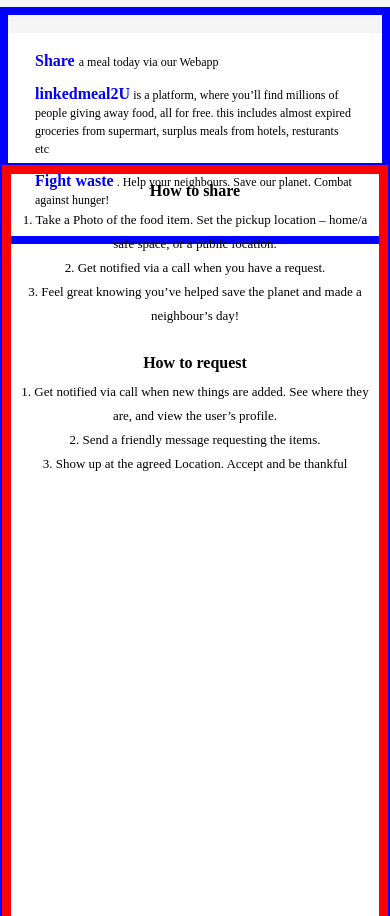
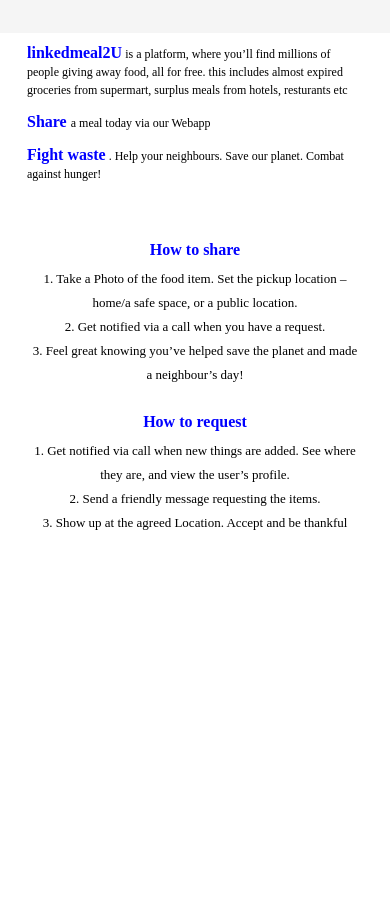
Before and after one commit to mary699/zerohunger, a plain HTML site: page index.html in a window 390 px wide. Shown: the part 507-1423 px from the top of the page. Drawn offline with Linux system fonts and the light colour scheme.

Commit message:
update page

```diff
--- a/css/main.css
+++ b/css/main.css
@@ -23,7 +23,6 @@ nav {
     font-weight: bolder;
 }
 .menuBox {
-    /* display: none; */
     flex: 4.5;
     padding-left: 10%;
 }
@@ -83,7 +82,6 @@ nav {
 /* section top styling */
 
 .tops{
-/* border: 6px solid red; */
 height: 40px;
 background-color: rgb(252, 179, 45);
 }
@@ -105,27 +103,23 @@ color: white;
 }
 
 .tops-one{
-/* border: 5px solid blue; */
 height: 400px;
 background-color: rgb(245, 245, 245);
 display: flex;
 width: 100%;
 }
 .tops-boxone{
-   /* border: 3px solid red; */
    width: 40%;
  float: left;
  margin: 5%  70px ;
 }
 
 .tops-boxtwo{
-    /* border: 3px solid blue; */
    float: right;
    width: 40%;
    margin-top: 40px;
  }
  .tops-boxtwo-text{
-    /* border: 8px solid red; */
     padding: 24px 20px 20px 20px;
  }
  .text{
@@ -142,16 +136,14 @@ font-weight: bolder;
 font-size: 22px;
  }
 
- /* section boxes */
+ /* section middles */
 #middles{
-    border: 2px solid blue;
     height: 55vh;
     display: block;
 
 
 }
 .middles-group{
-    border: 9px solid red;
     height: 55vh;
     margin: 0px 30px;
     display: block;
@@ -164,17 +156,18 @@ font-size: 22px;
 }
 .group-one h1{
     padding: 10px;
+    color: blue;
 }
+
+
+
+/* contact-all */
 
 
 
 
 
 
-
-
-
-/* services */
 
 
 
@@ -269,7 +262,6 @@ font-size: 22px;
         display: block;
         width: 100%;
         margin: 5px 0px 90px 0px ;
-        border: 8px solid blue;
      }
      .tops-boxtwo-text{
      padding-top: 0px;
@@ -288,19 +280,18 @@ font-size: 22px;
     /* middleboxes */
 
      #middles{
-         /* border: 2px solid red; */
          position: absolute;
          padding: 0px;
          bottom: 0px;
         top: 670px;
         right: 0px;
         left: 0px;
-   height: 90vh;
+        height: 300vh;
      }
      .middles-group{
-        margin: 0px;
+        margin-top:70px;
         display: block;
-        height: 90vh;
+        height: 60vh;
      }
 
      .group-one{
@@ -311,6 +302,7 @@ font-size: 22px;
     .group-one h1{
         padding: 5px;
         font-size: 16px;
+        color: blue;
     }
 
 
--- a/index.html
+++ b/index.html
@@ -33,7 +33,7 @@
     <section>
 
         <div class="tops">
-    <h1> Feed a mouth <span style="color: white; font-weight: bolder;"><a href="requestlogin.html">Share!!!</a></span></h1>
+    <h1>Who are we? <span style="color: white; font-weight: bolder;"><a href="requestlogin.html"> Be glad to Share!!!</a></span></h1>
         </div>
          <div class="tops-one">
                     <div class="tops-boxone">
@@ -43,8 +43,9 @@
                     </div>
                     <div class="tops-boxtwo">
                         <div class="tops-boxtwo-text">
+
+            <h2 class="text">  <span>linkedmeal2U</span>  is a platform, where you’ll find millions of people giving away food, all for free. this includes almost expired groceries from supermart, surplus meals from hotels, resturants etc</h2>
             <h1 class="text">  <span > Share </span>  a meal today via our Webapp</h1>
-            <h2 class="text">  <span>linkedmeal2U</span>  is a platform, where you’ll find millions of people giving away food, all for free. this includes almost expired groceries from supermart, surplus meals from hotels, resturants etc</h2>
             <h2 class="text"><span>Fight waste</span> . Help your neighbours. Save our planet. Combat against  hunger!</h2>
                     </div>
                 </div>
@@ -74,6 +75,13 @@
 
         </section>
 
+        <section class="contact">
+
+<div class="contact-all">
+
+</div>
+
+        </section>
 
 
 
```
